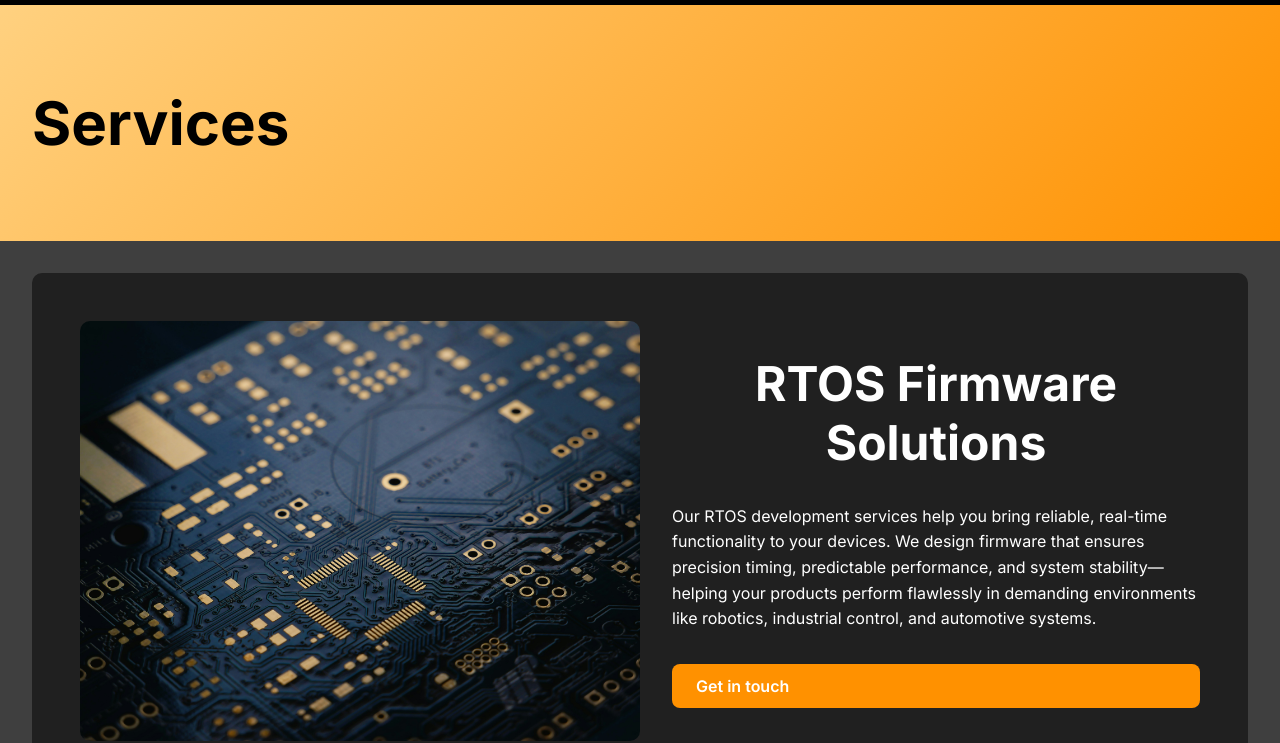
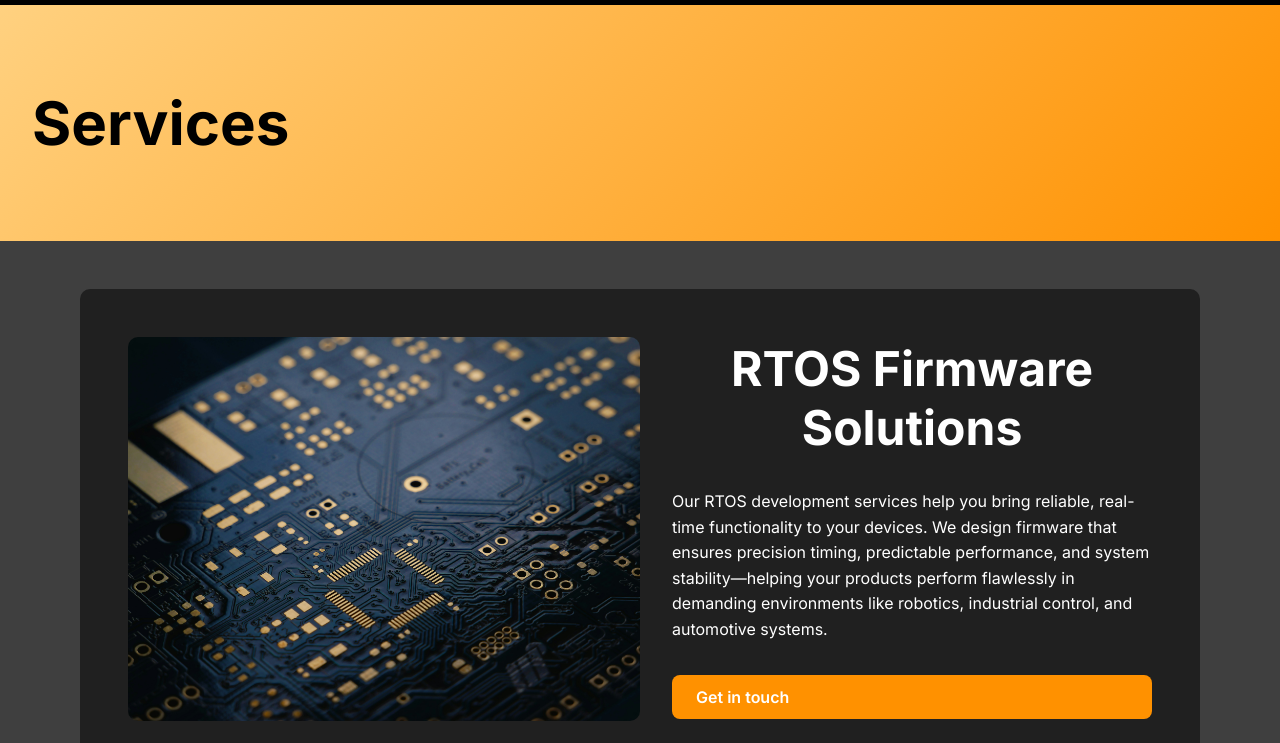
Before and after one commit to alsoftbv/alsoft.nl, an Astro site: page /services in a window 1280 px wide. Shown: the part 59-802 px from the top of the page. Built offline with nearby package versions, Linux system fonts and the light colour scheme; Astro itself is replaced by a stand-in of ours.

Commit message:
fix sections layout

```diff
--- a/src/layouts/SectionsLayout.astro
+++ b/src/layouts/SectionsLayout.astro
@@ -10,10 +10,13 @@ const { pageTitle, data } = Astro.props;
 
 <BaseLayout>
   <Header siteTitle={pageTitle} />
-  {
-    data.map((item: CardItem, index: number) => (
-      <section id={item.id} class="content-section">
-        <div class={`content-wrapper ${index % 2 !== 0 ? "reverse" : ""}`}>
+  <section class="content-section">
+    {
+      data.map((item: CardItem, index: number) => (
+        <div
+          class={`content-wrapper ${index % 2 !== 0 ? "reverse" : ""}`}
+          id={item.id}
+        >
           <div class="image-wrapper">
             <Image
               class="content-image"
@@ -31,30 +34,31 @@ const { pageTitle, data } = Astro.props;
             </Button>
           </div>
         </div>
-      </section>
-    ))
-  }
+      ))
+    }
+  </section>
 </BaseLayout>
 
 <style>
   .content-section {
     display: flex;
+    flex-direction: column;
+    gap: 2rem;
+    align-items: center;
     justify-content: center;
-    margin: 2rem;
-    scroll-margin-top: 6.5rem;
+    margin: 3rem;
   }
 
   .content-wrapper {
     display: flex;
     align-items: center;
-    gap: 2rem;
-    flex-wrap: nowrap;
-    max-width: 1200px;
     width: 100%;
     padding: 3rem;
+    gap: 2rem;
     border-radius: 10px;
     background-color: #202020;
-    height: 100%;
+    scroll-margin-top: 4.5rem;
+    max-width: 80vw;
   }
 
   .reverse {
@@ -92,13 +96,9 @@ const { pageTitle, data } = Astro.props;
   }
 
   @media (max-width: 768px) {
-    .content-section {
-      scroll-margin-top: 4.5rem;
-    }
     .content-wrapper {
       flex-direction: column;
       gap: 1.5rem;
-      max-width: fit-content;
     }
 
     .text-content h2 {
```
